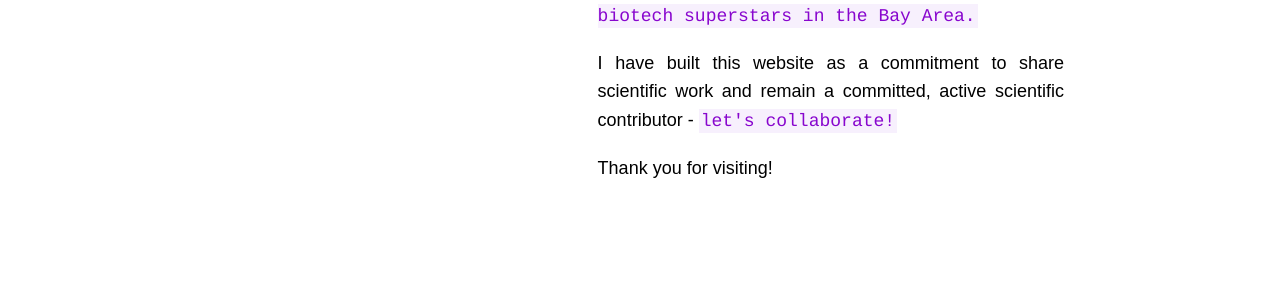
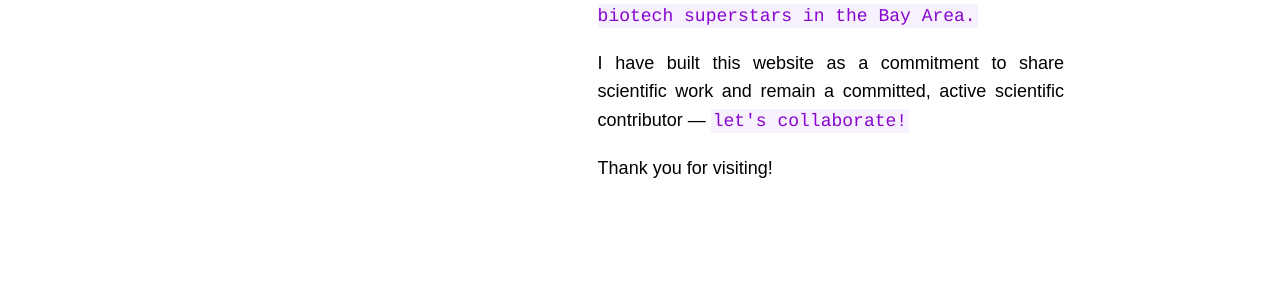
Before and after one commit to gestevam/gestevam.github.io, a Jekyll site: the page built from about.md, in a window 1280 px wide and 900 px high, scrolled down 913 px. Shown: the part 482-781 px from the top of the window. Built offline with Jekyll 4.4.1, drawn with Linux system fonts in a browser that asks for light colours.

Commit message:
Update about.md

```diff
--- a/about.md
+++ b/about.md
@@ -29,6 +29,6 @@ body_class: about-page
 
   <p>Currently, my work integrates structural biology with protein engineering and design. I am passionate about expanding our understanding of the biophysical “rules” of proteins and applying these insights to novel therapeutics. I was honored to be recognized in the <a href="https://www.bizjournals.com/sanfrancisco" style="background-color: #F7F0FD; font-family: Courier, monospace; padding: 2px 2px; color: #8806CE; text-decoration: none;"> San Francisco Business Times</a> as part of the <a href="https://www.bizjournals.com/sanfrancisco/news/2024/03/14/nex-gen-researchers.html" style="background-color: #F7F0FD; font-family: Courier, monospace; padding: 2px 2px; color: #8806CE; text-decoration: none;"> next generation of biotech superstars in the Bay Area.</a>
 
-  <p>I have built this website as a commitment to share scientific work and remain a committed, active scientific contributor - <a href="/contact/" style="background-color: #F7F0FD; font-family: Courier, monospace; padding: 2px 2px; color: #8806CE; text-decoration: none;">let's collaborate!</a><p>
+  <p>I have built this website as a commitment to share scientific work and remain a committed, active scientific contributor — <a href="/contact/" style="background-color: #F7F0FD; font-family: Courier, monospace; padding: 2px 2px; color: #8806CE; text-decoration: none;">let's collaborate!</a><p>
 
   <p>Thank you for visiting!<p>
```
